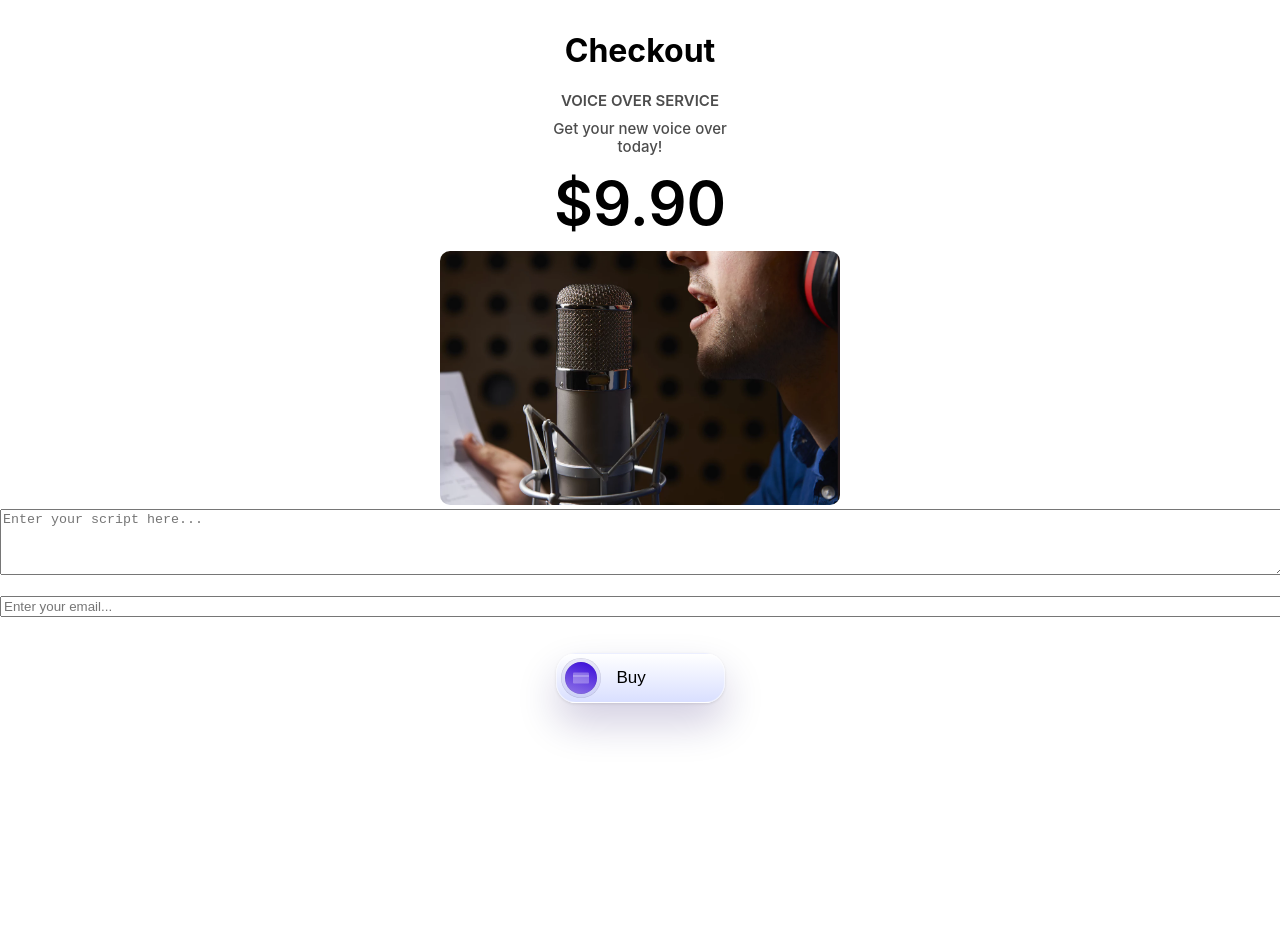
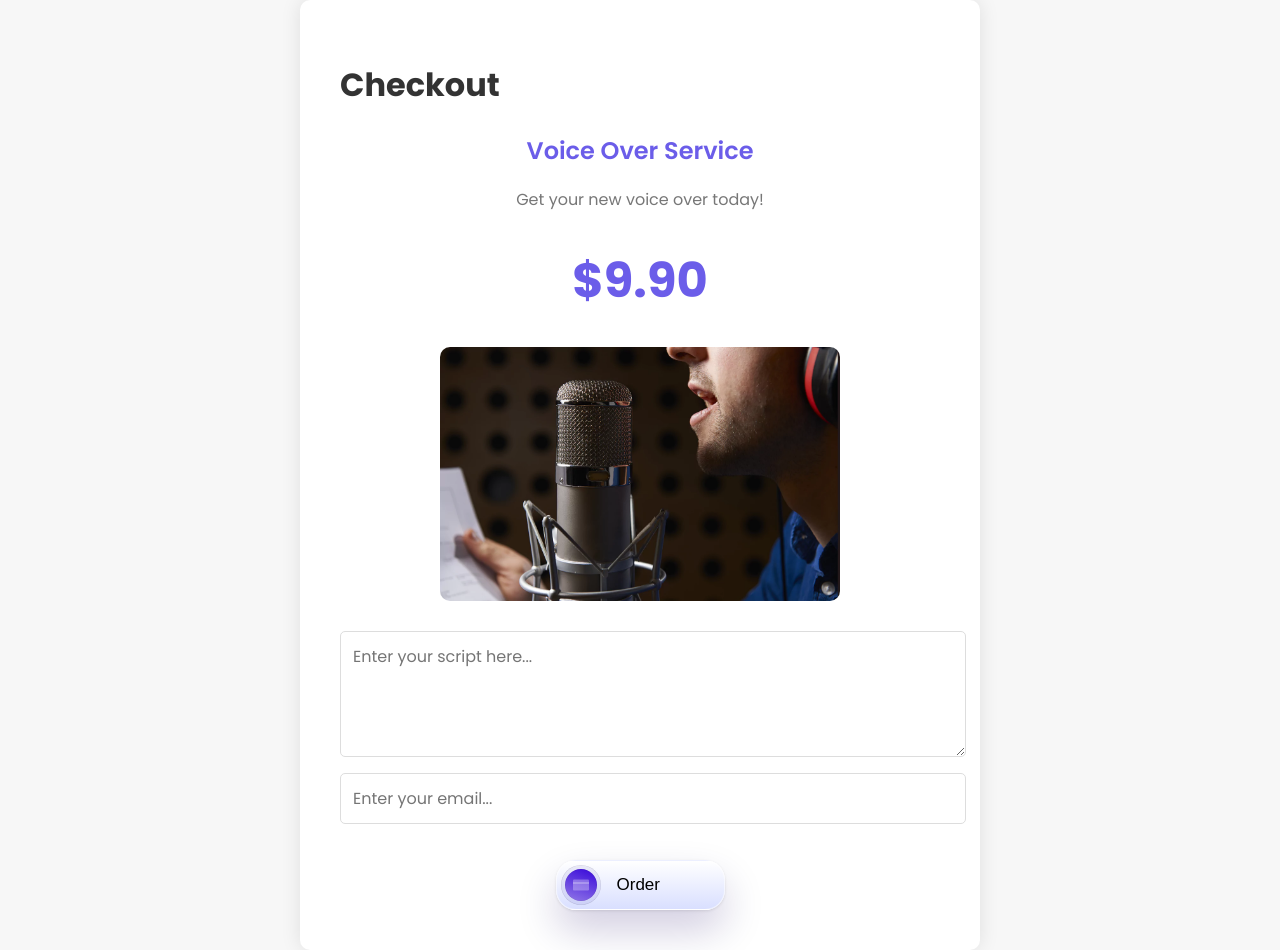
Before and after one commit to WesamAbadi/With-Jobran, a React (Create React App) app: page / in a window 1280 px wide. Before the commit the page ends 800 px from the top, so only its background shows below. Built offline with nearby package versions, Linux system fonts and the light colour scheme; no server answers.

Commit message:
add better styles

```diff
--- a/src/components/Cancel.js
+++ b/src/components/Cancel.js
@@ -1,8 +1,12 @@
+import React from "react";
+import "../style/cancel.css";
+
 const Cancel = () => {
   return (
-    <div>
-      <h1>Cancel</h1>
-      <h2>Your payment was canceled.</h2>
+    <div className="cancel-container">
+      <h1 className="cancel-heading">Cancel</h1>
+      <h2 className="cancel-message">Your payment was canceled.</h2>
+      <a href="/">Return Home</a>
     </div>
   );
 };
--- a/src/components/Checkout.js
+++ b/src/components/Checkout.js
@@ -57,6 +57,7 @@ const handleSubmit = async (e) => {
       script,
       email,
       createdAt: serverTimestamp(),
+      paymentStatus: "initial/unknown",
     });
 
     // Redirect to Stripe checkout
@@ -111,7 +112,7 @@ const handleSubmit = async (e) => {
             </div>
           </div>
           <div className="text-container">
-            <p className="text">{isLoading ? "Loading..." : "Buy"}</p>
+            <p className="text">{isLoading ? "Loading..." : "Order"}</p>
           </div>
         </button>
       </form>
--- a/src/components/Success.js
+++ b/src/components/Success.js
@@ -1,8 +1,12 @@
+import React from "react";
+import "../style/success.css";
+
 const Success = () => {
   return (
-    <div>
-      <h1>Success</h1>
-      <h2>Thank you for your purchase!</h2>
+    <div className="success-container">
+      <h1 className="success-heading">Success</h1>
+      <h2 className="success-message">Thank you for your purchase!</h2>
+      <a href="/">Return Home</a>
     </div>
   );
 };
--- /dev/null
+++ b/src/style/cancel.css
@@ -0,0 +1,19 @@
+.cancel-container {
+  text-align: center;
+  margin: 50px auto;
+  padding: 20px;
+  border: 2px solid #f44336;
+  border-radius: 8px;
+  background-color: #f8f8f8;
+  max-width: 400px;
+}
+
+.cancel-heading {
+  color: #f44336;
+}
+
+.cancel-message {
+  color: #333;
+  font-size: 20px;
+  margin-top: 10px;
+}
--- /dev/null
+++ b/src/style/success.css
@@ -0,0 +1,19 @@
+.success-container {
+  text-align: center;
+  margin: 50px auto;
+  padding: 20px;
+  border: 2px solid #4caf50;
+  border-radius: 8px;
+  background-color: #f8f8f8;
+  max-width: 400px;
+}
+
+.success-heading {
+  color: #4caf50;
+}
+
+.success-message {
+  color: #333;
+  font-size: 20px;
+  margin-top: 10px;
+}
--- a/src/styles.css
+++ b/src/styles.css
@@ -1,58 +1,86 @@
-.App {
-  text-align: center;
-}
+@import url('https://fonts.googleapis.com/css2?family=Poppins:ital,wght@0,100;0,200;0,300;0,400;0,500;0,600;0,700;0,800;0,900;1,100;1,200;1,300;1,400;1,500;1,600;1,700;1,800;1,900&family=Rubik:ital,wght@0,300..900;1,300..900&display=swap');
 
 body {
   margin: 0;
-  font-family: -apple-system, BlinkMacSystemFont, "Segoe UI", "Roboto", "Oxygen",
-    "Ubuntu", "Cantarell", "Fira Sans", "Droid Sans", "Helvetica Neue",
-    sans-serif;
-  -webkit-font-smoothing: antialiased;
-  -moz-osx-font-smoothing: grayscale;
+  font-family: "Poppins", sans-serif;
+  background-color: #f7f7f7;
+  color: #333;
 }
 
-code {
-  font-family: source-code-pro, Menlo, Monaco, Consolas, "Courier New",
-    monospace;
+/* Checkout Container */
+.checkout {
+  max-width: 600px;
+  margin: 0 auto;
+  padding: 40px;
+  background-color: #fff;
+  border-radius: 10px;
+  box-shadow: 0 0 20px rgba(0, 0, 0, 0.1);
 }
 
-.checkout {
-  padding-top: 10px;
-}
-
+/* Headings */
 .checkout-title {
-  font-style: normal;
+  font-size: 24px;
   font-weight: 600;
-  font-size: 15px;
-  line-height: 18px;
-  text-transform: uppercase;
-  margin: 0;
-  color: rgba(0, 0, 0, 0.7);
+  margin-bottom: 20px;
+  text-align: center;
+  color: #6b5de9;
 }
 
 .checkout-price {
-  font-style: normal;
-  font-weight: 600;
-  font-size: 60px;
-  line-height: 95px;
-  margin: 0;
-  color: rgba(0, 0, 0, 1);
+  font-size: 48px;
+  font-weight: 700;
+  margin-bottom: 30px;
+  text-align: center;
+  color: #6b5de9;
 }
 
+/* Description */
 .checkout-description {
-  font-style: normal;
-  font-weight: 500;
-  font-size: 15px;
-  line-height: 18px;
-  max-width: 200px;
-  margin: 0 auto;
-  margin-top: 10px;
-  color: rgba(0, 0, 0, 0.7);
+  font-size: 16px;
+  line-height: 1.5;
+  margin-bottom: 30px;
+  text-align: center;
+  color: #777;
 }
 
+/* Product Image */
 .checkout-product-image {
-  width: 400px;
+  width: 100%;
+  max-width: 400px;
   border-radius: 10px;
+  margin-bottom: 30px;
+  display: block;
+  margin-left: auto;
+  margin-right: auto;
+}
+
+/* Form Styles */
+form {
+  display: flex;
+  flex-direction: column;
+}
+
+textarea,
+input[type="email"] {
+  padding: 12px;
+  border: 1px solid #ddd;
+  border-radius: 5px;
+  margin-bottom: 20px;
+  font-family: "Poppins", sans-serif;
+  font-size: 16px;
+}
+
+/* Button Styles */
+
+.checkout-button:hover {
+  background: linear-gradient(to right, #8e7cff, #b8a9ff);
+  box-shadow: 0 0 20px rgba(0, 0, 0, 0.2);
+}
+
+.checkout-button .icon {
+  width: 20px;
+  height: 20px;
+  margin-right: 10px;
 }
 
 .checkout-button {
```
